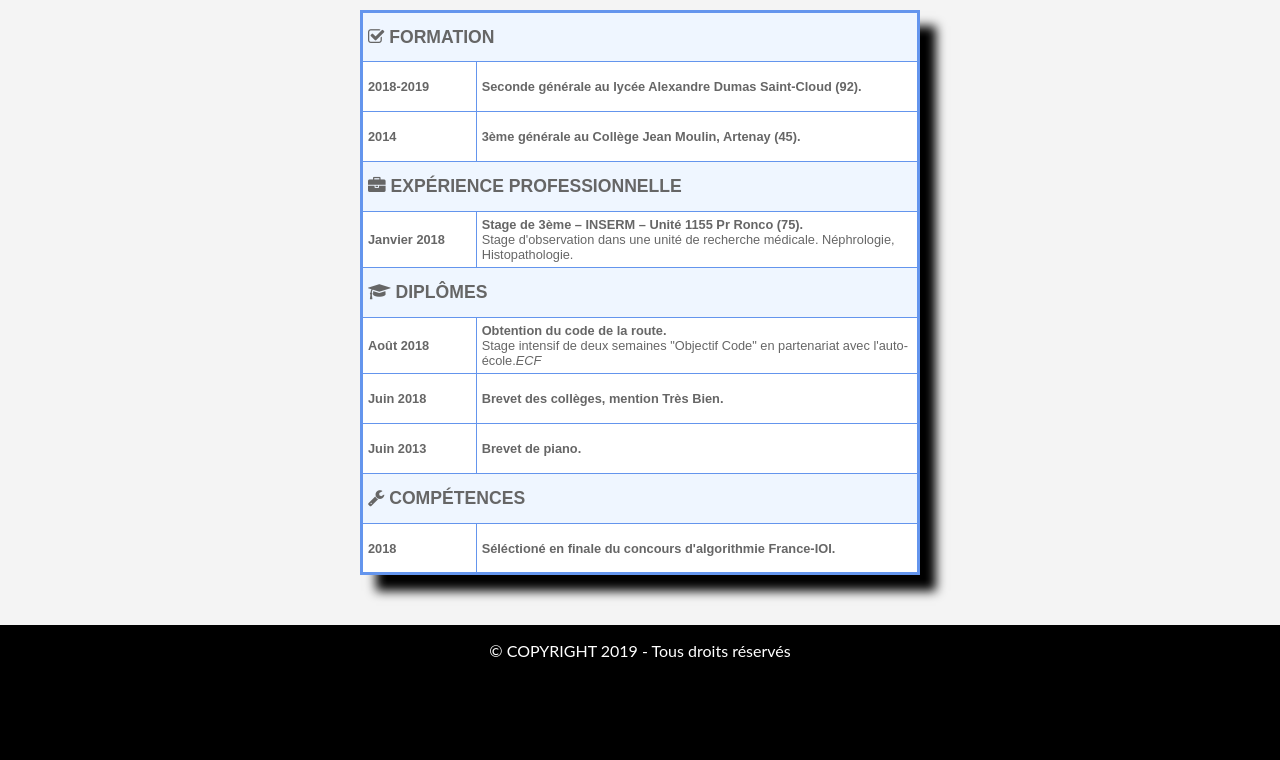
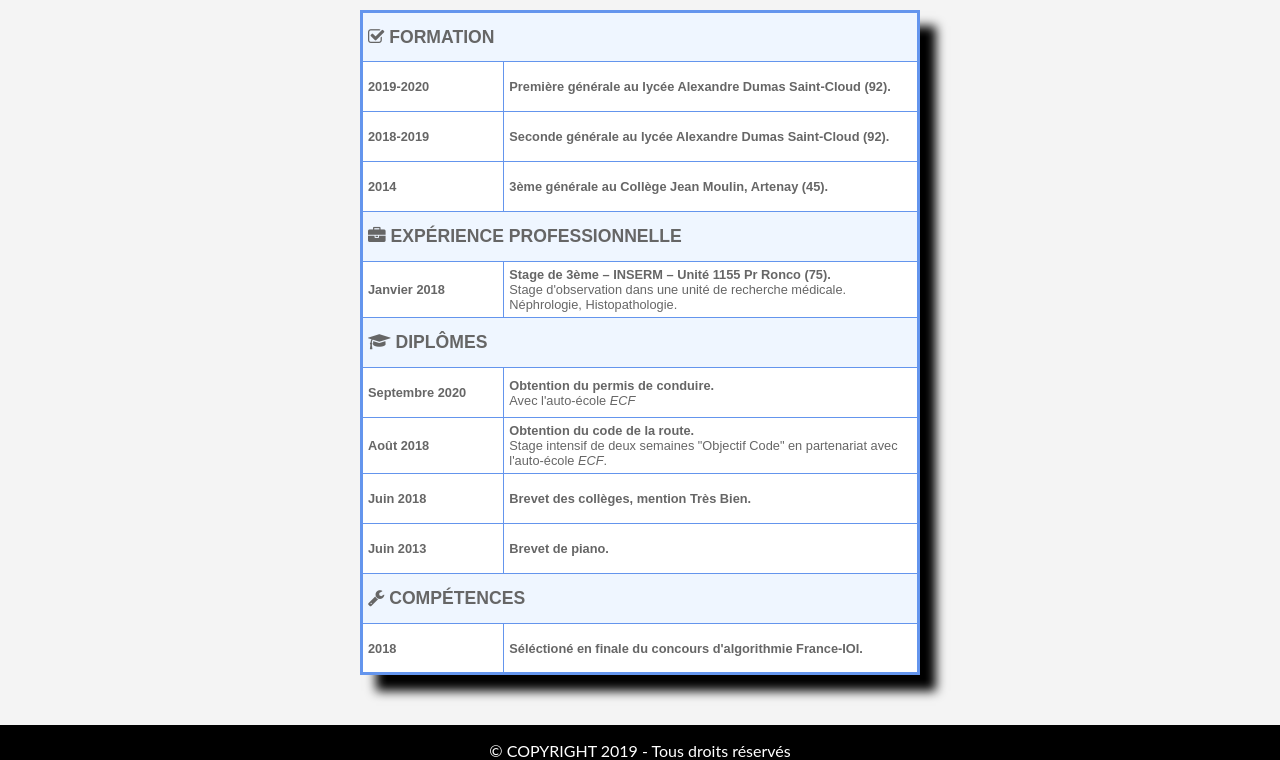
Before and after one commit to 4l3x4ndre/Personal-Web-Site, a plain HTML site: page cv.html in a window 1280 px wide. Shown: the part 1156-1916 px from the top of the page. Before the commit the page ends 1816 px from the top, so only its background shows below. Drawn offline with Linux system fonts and the light colour scheme.

Commit message:
2020 events update

```diff
--- a/cv.html
+++ b/cv.html
@@ -63,7 +63,10 @@
                                 Formation
                             </th>
                         </tr>
-
+                        <tr>
+                            <td><strong>2019-2020</strong></td>
+                            <td><strong>Première générale au lycée Alexandre Dumas Saint-Cloud (92).</strong></td>
+                        </tr>
                         <tr>
                             <td><strong>2018-2019</strong></td>
                             <td><strong>Seconde générale au lycée Alexandre Dumas Saint-Cloud (92).</strong></td>
@@ -99,10 +102,17 @@
 
                         <tr>
 
+                            <td><strong>Septembre 2020</strong></td>
+                            <td><strong>Obtention du permis de conduire.</strong><br>
+                                Avec l'auto-école <i>ECF</i></td>
+                        </tr>
+
+                        <tr>
+
                             <td><strong>Août 2018</strong></td>
                             <td><strong>Obtention du code de la route.</strong><br>
                                 Stage intensif de deux semaines "Objectif Code" en
-                                partenariat avec l'auto-école.<i>ECF</i></td>
+                                partenariat avec l'auto-école <i>ECF</i>.</td>
                         </tr>
 
                         <tr>
```
